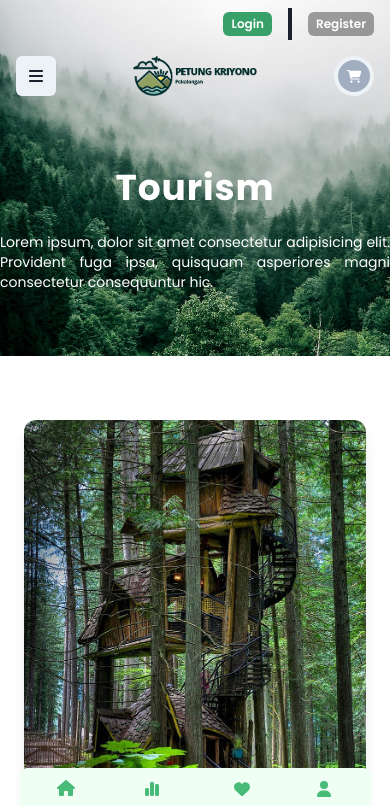
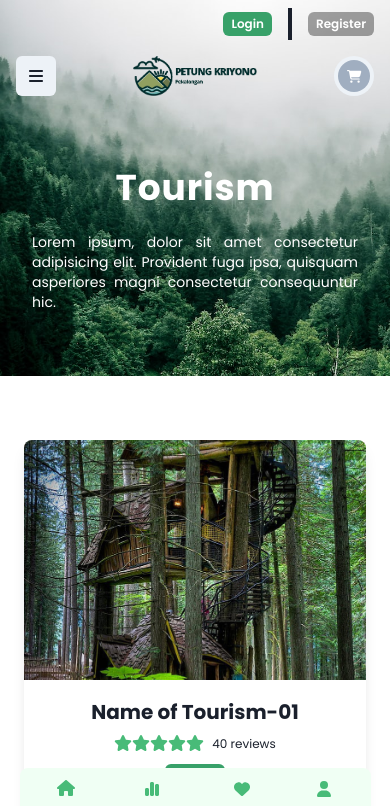
Before and after one commit to muh-yusuf19/react-tourism-ui, a React (Vite) app: page /explore in a window 390 px wide. Shown: the top 806 px of the page. Built offline with nearby package versions, Linux system fonts and the light colour scheme.

Commit message:
Responsive change

```diff
--- a/src/components/LinkList.jsx
+++ b/src/components/LinkList.jsx
@@ -9,7 +9,7 @@ const LinkList = () => {
     <Flex
       direction={["column", "column", "row"]}
       gap={"6"}
-      align={["start", "start", "start", "center"]}
+      align={["start", "start", "center"]}
       justify={"space-between"}
     >
       <Link to="/">
--- a/src/components/Navbar.jsx
+++ b/src/components/Navbar.jsx
@@ -85,11 +85,6 @@ const Navbar = () => {
           <Image objectFit={"contain"} src={`/logo.png`} h={["10", "14"]} />
         </Link>
 
-        {/* Menu */}
-        {/* <Hide above="lg">
-          <CartDrawer />
-        </Hide> */}
-
         {/* Menu Item */}
         <Show above="md">
           <LinkList />
--- a/src/context/ctxCart.jsx
+++ b/src/context/ctxCart.jsx
@@ -1,6 +1,5 @@
-import { useEffect } from "react";
-import { useState } from "react";
-import { createContext, useContext } from "react";
+import { useState } from "react"
+import { createContext, useContext } from "react"
 
 const CtxCartContext = createContext({})
 
@@ -8,65 +7,77 @@ export function useCartContext() {
   return useContext(CtxCartContext)
 }
 
-export function CtxCartProvider({children}) {
-
+export function CtxCartProvider({ children }) {
   const [cartItem, setCartItem] = useState([])
 
-    useEffect(() => {
-      console.log(cartItem)
-    },[cartItem])
-
   const getItemQuantity = (id) => {
-        return cartItem.find(item => item.id == id)?.quantity || 0
+    return cartItem.find((item) => item.id == id)?.quantity || 0
   }
 
   const addToCart = (id, qyt) => {
-      const exist = cartItem.find(item => item.id == id)
+    const exist = cartItem.find((item) => item.id == id)
     let newCartItem = []
-      if(exist){
-        newCartItem = cartItem.map(item => item.id == id ? {...exist, quantity: exist.quantity + qyt} : item)
+    if (exist) {
+      newCartItem = cartItem.map((item) =>
+        item.id == id ? { ...exist, quantity: exist.quantity + qyt } : item
+      )
       setCartItem(newCartItem)
-      }else {
-        newCartItem = [...cartItem, {id, quantity: qyt}]
+    } else {
+      newCartItem = [...cartItem, { id, quantity: qyt }]
       setCartItem(newCartItem)
     }
   }
 
   const increaseItemQuantity = (id) => {
-        const exist = cartItem.find(item => item.id == id)
+    const exist = cartItem.find((item) => item.id == id)
     let newCartItem = []
-        if(exist) {
-            newCartItem = cartItem.map(item => item.id == id ? {...exist, quantity: exist.quantity + 1} : item)
+    if (exist) {
+      newCartItem = cartItem.map((item) =>
+        item.id == id ? { ...exist, quantity: exist.quantity + 1 } : item
+      )
       setCartItem(newCartItem)
-        }else{
-            newCartItem = [...cartItem, {id, quantity: 1}]
+    } else {
+      newCartItem = [...cartItem, { id, quantity: 1 }]
       setCartItem(newCartItem)
     }
-
   }
 
   const removeItem = (id) => {
-        setCartItem(currItem => {
-            return currItem.filter(item => item.id !== id)
+    setCartItem((currItem) => {
+      return currItem.filter((item) => item.id !== id)
     })
   }
 
   const decreseItemQuantity = (id) => {
-        const exist = cartItem.find(item => item.id == id)
+    const exist = cartItem.find((item) => item.id == id)
     let newCartItem = []
-        if(exist.quantity == 1) {
-            newCartItem = cartItem.filter(item => item.id !== id)
+    if (exist.quantity == 1) {
+      newCartItem = cartItem.filter((item) => item.id !== id)
       setCartItem(newCartItem)
-        }else{
-            newCartItem = cartItem.map(item => item.id == id ? {...exist, quantity: exist.quantity -1 } : item )
+    } else {
+      newCartItem = cartItem.map((item) =>
+        item.id == id ? { ...exist, quantity: exist.quantity - 1 } : item
+      )
       setCartItem(newCartItem)
     }
   }
 
-    const cartQuantity = cartItem.reduce((quantity, item) => item.quantity + quantity,0)
+  const cartQuantity = cartItem.reduce(
+    (quantity, item) => item.quantity + quantity,
+    0
+  )
 
   return (
-        <CtxCartContext.Provider value={{getItemQuantity, increaseItemQuantity, removeItem, decreseItemQuantity, addToCart, cartItem}}>
+    <CtxCartContext.Provider
+      value={{
+        getItemQuantity,
+        increaseItemQuantity,
+        removeItem,
+        decreseItemQuantity,
+        addToCart,
+        cartItem,
+      }}
+    >
       {children}
     </CtxCartContext.Provider>
   )
--- a/src/pages/Explore.jsx
+++ b/src/pages/Explore.jsx
@@ -3,6 +3,18 @@ import Footer from "../components/Footer"
 import Navbar from "../components/Navbar"
 import product from "../data/product.json"
 import BottomNav from "../components/BottomNav"
+import {
+  Button,
+  Box,
+  Card,
+  CardBody,
+  Heading,
+  Image,
+  Text,
+  VStack,
+} from "@chakra-ui/react"
+import { FontAwesomeIcon } from "@fortawesome/react-fontawesome"
+import { faStar } from "@fortawesome/free-solid-svg-icons"
 
 const Explore = () => {
   return (
@@ -10,7 +22,7 @@ const Explore = () => {
       <section className="w-full h-full bg-cover bg-[url('/background.jpg')]">
         <Navbar />
         <div className="flex flex-col py-16">
-          <div className="max-w-full md:max-w-xl mx-auto">
+          <div className="max-w-md px-8 md:px-0 md:max-w-xl mx-auto">
             <div className="text-center w-full space-y-6">
               <h1 className="text-4xl lg:text-6xl xl:text-8xl text-white md:text-gray-700 font-bold tracking-wide">
                 Tourism
@@ -28,29 +40,45 @@ const Explore = () => {
       <section className="py-16 px-6 w-full md:max-w-2xl lg:max-w-3xl xl:max-w-4xl md:mx-auto">
         <div className="grid grid-cols-1 md:grid-cols-3 gap-6">
           {product.map((item) => (
-            <div
+            <Card
               key={item.id}
-              className="w-full relative rounded-xl overflow-hidden shadow-lg"
+              shadow={"lg"}
+              borderRadius={["lg", "xl"]}
+              overflow="hidden"
             >
-              <img
+              <Image
+                objectFit={"cover"}
+                h={["60", "52", "72"]}
                 src={`./${item.image}`}
-                alt="Slide"
-                className="object-cover object-center md:h-[300px] lg:h-[430px]"
-                width="600"
-                height="800"
               />
-              <div className="text-white absolute inset-x-0 bottom-0 p-4 space-y-4 text-center">
-                <h1 className="mb-4 md:text-2xl tracking-widest xl:text-3xl font-bold tracking-wide">
-                  {item.name}
-                </h1>
-                <Link
-                  to={`/explore/${item.id}`}
-                  className="bg-gray-700 text-sm px-4 py-2 text-white rounded-md"
-                >
-                  More
-                </Link>
-              </div>
-            </div>
+              <CardBody bg={"white"}>
+                <VStack spacing={"2"}>
+                  <Heading textAlign={"left"} size={"md"}>
+                    {item.name}
+                  </Heading>
+                  <Box display="flex" alignItems="center">
+                    {Array(5)
+                      .fill("")
+                      .map((_, i) => (
+                        <Text
+                          key={i}
+                          color={i < item.rating ? "green.400" : "gray.300"}
+                        >
+                          <FontAwesomeIcon icon={faStar} />
+                        </Text>
+                      ))}
+                    <Box pl="2" fontSize="xs">
+                      {item.reviewCount} reviews
+                    </Box>
+                  </Box>
+                  <Link to={`/explore/${item.id}`}>
+                    <Button size={["sm", "md"]} colorScheme={"green"}>
+                      More
+                    </Button>
+                  </Link>
+                </VStack>
+              </CardBody>
+            </Card>
           ))}
         </div>
       </section>
--- a/src/pages/Register.jsx
+++ b/src/pages/Register.jsx
@@ -1,11 +1,12 @@
 import {
   Button,
+  Box,
   Card,
   CardBody,
-  Flex,
   FormControl,
   FormLabel,
   Heading,
+  Hide,
   Image,
   Input,
   useToast,
@@ -39,11 +40,11 @@ const Register = () => {
 
   return (
     <main className="font-raleway">
-      <section className="w-full bg-cover bg-[url('/background.jpg')]">
-        <div className="flex flex-col">
+      <section className="w-full h-full md:h-screen bg-cover bg-[url('/background.jpg')]">
+        <div className="h-full flex flex-col">
           <Navbar />
-          <div className="py-16 max-w-screen-xl m-auto flex flex-col md:flex-row">
-            <Flex w={["full", "50%"]} mx={"auto"} align={"center"}>
+          <div className="py-8 md:py-0 w-10/12 md:w-2/3 m-auto">
+            <Box w="full">
               <Card
                 bg={"white"}
                 direction={["column", "row"]}
@@ -51,11 +52,13 @@ const Register = () => {
                 overflow="hidden"
                 shadow={"lg"}
               >
-                <Image
-                  w={["100%", "35%"]}
-                  objectFit={"cover"}
-                  src={`./background.jpg`}
-                />
+                <Hide below="sm">
+                  <Image
+                    w={["100%", "35%"]}
+                    objectFit={"cover"}
+                    src={`./background.jpg`}
+                  />
+                </Hide>
                 <CardBody>
                   <VStack spacing={"4"} align={"start"}>
                     <Heading pb={"4"} color={"gray.700"}>
@@ -81,12 +84,12 @@ const Register = () => {
                       <Button
                         isLoading
                         loadingText="Submitting"
-                        colorScheme={"teal"}
+                        colorScheme={"green"}
                       />
                     ) : (
                       <Button
                         onClick={() => handleSubmit()}
-                        colorScheme={"teal"}
+                        colorScheme={"green"}
                       >
                         Submit
                       </Button>
@@ -94,7 +97,7 @@ const Register = () => {
                   </VStack>
                 </CardBody>
               </Card>
-            </Flex>
+            </Box>
           </div>
         </div>
       </section>
--- a/src/theme.js
+++ b/src/theme.js
@@ -6,6 +6,13 @@ const theme = extendTheme({
     heading: `'Poppins', sans-serif`,
     body: `'Poppins', sans-serif`,
   },
+  breakpoints: {
+    sm: "640px",
+    md: "768px",
+    lg: "960px",
+    xl: "1200px",
+    "2xl": "1536px",
+  },
 })
 
 export default theme
```
Also changed, not shown: src/pages/Login.jsx (+16 -13 lines). Lines whose indentation alone changed are shown as unchanged.
